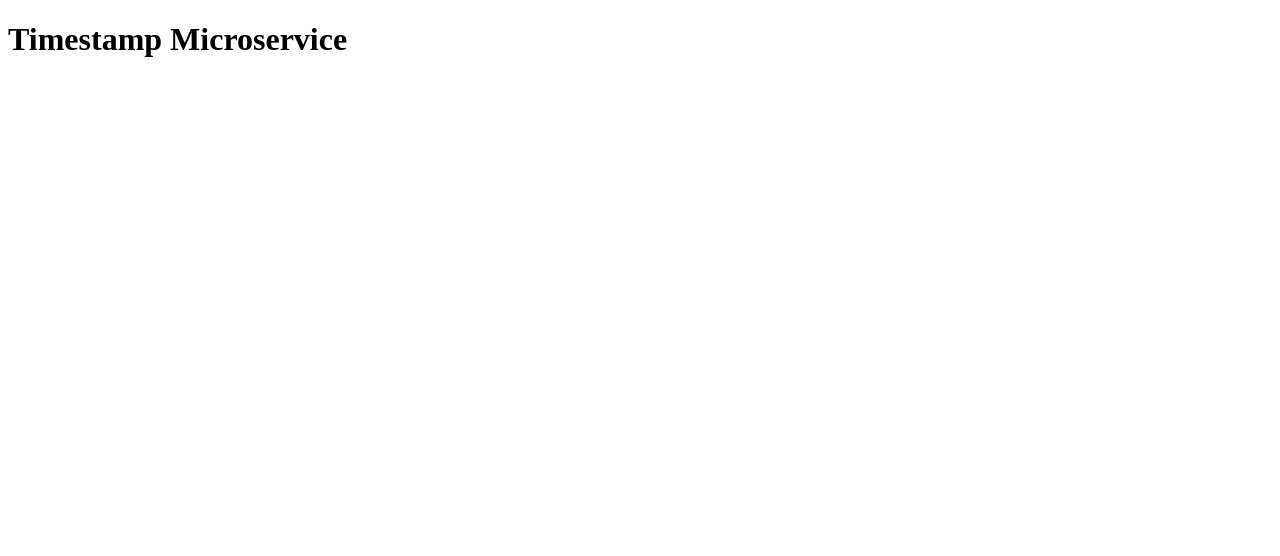
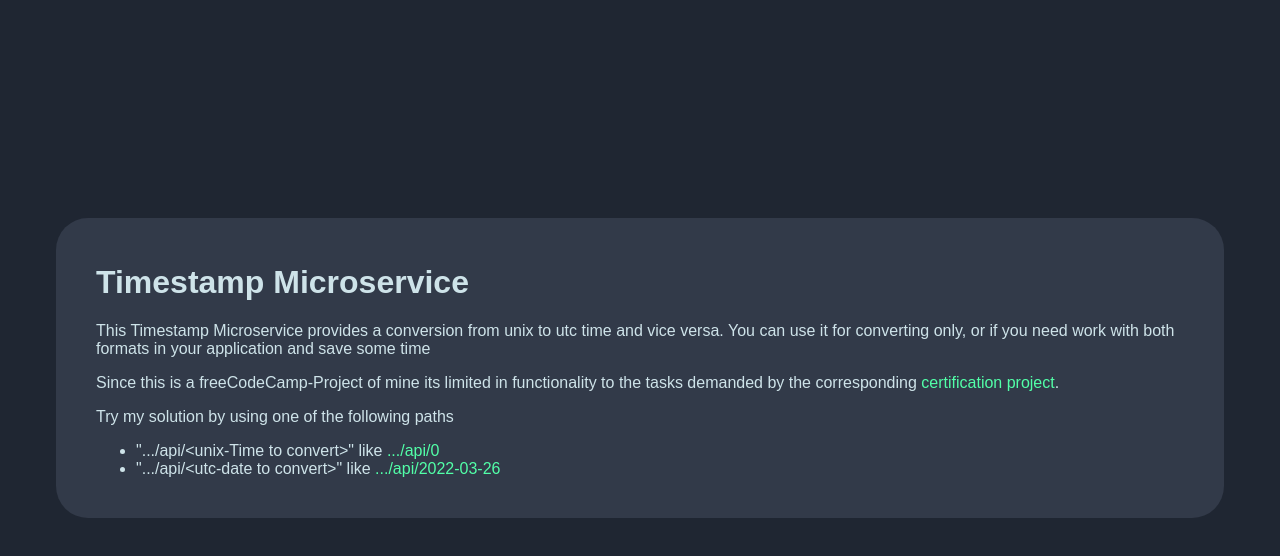
Before and after one commit to Dmnk28/timestamp, a website: page public/index.html in a window 1280 px wide. Drawn offline with Linux system fonts and the light colour scheme; files that its build step writes are made by us from their sources.

Commit message:
Wrote API Logic and HTML-Instructions

```diff
--- a/public/index.html
+++ b/public/index.html
@@ -4,7 +4,7 @@
     <meta charset="utf-8"/>
     <meta name="viewport" content="width=device-width, initial-scale=1"/>
 
-    <link rel="stylesheet" href="./styles/main.css"/>
+    <link rel="stylesheet" href="./public/styles/main.css"/>
 
     <title>Timestamp Microservice</title>
   </head>
@@ -12,6 +12,15 @@
   <body>
     <main>
       <h1>Timestamp Microservice</h1>
+      <p>This Timestamp Microservice provides a conversion from unix to utc time and vice versa. You can use it for converting only, or if you need work with both formats in your application and save some time</p>
+      <p>Since this is a freeCodeCamp-Project of mine its limited in functionality to the tasks demanded by the corresponding <a href="https://www.freecodecamp.org/learn/back-end-development-and-apis/back-end-development-and-apis-projects/timestamp-microservice" title="freeCodeCamp tasks for the timestamp project" target="_blank">certification project</a>.</p>
+      <p>
+        Try my solution by using one of the following paths
+        <ul>
+          <li>".../api/&lt;unix-Time to convert&gt;" like <a href="https://Timestamp.dmnk28.repl.co/api/0" title="API Call unix-Time" target="_blank">.../api/0</a></li>
+        <li>".../api/&lt;utc-date  to convert&gt;" like <a href="https://Timestamp.dmnk28.repl.co/api/2022-03-26" title="API Call utc-Date">.../api/2022-03-26</a></li>
+          </ul>
+      </p>
     </main>
   </body>
 </html>
--- a/public/styles/main.css
+++ b/public/styles/main.css
@@ -0,0 +1,27 @@
+body {
+  display: flex;
+  justify-content: center;
+  align-items: center;
+  font-family: sans-serif;
+  min-height: 90vh;
+  background-color: hsl(218, 23%, 16%);
+  color: hsl(193, 38%, 86%);
+}
+
+main {
+  margin: 3rem;
+  padding: 1.5rem 2.5rem;
+  background-color: hsl(217, 19%, 24%);
+  border-radius: 2rem;
+}
+
+a {
+  color: hsl(150, 100%, 66%);
+  text-decoration: none;
+}
+/*
+$clr-primary: hsl(193, 38%, 86%);
+$clr-secondary: hsl(150, 100%, 66%);
+$clr-text-bgr: hsl(217, 19%, 24%);
+$clr-bgr: hsl(218, 23%, 16%);
+$clr-tertiary: hsl(217, 19%, 38%); */
```
Also changed, not shown: index.js (+32 -2 lines).
